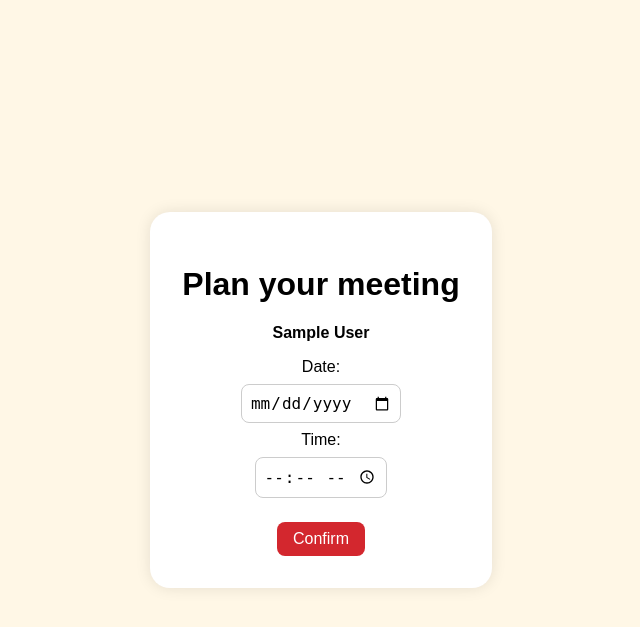
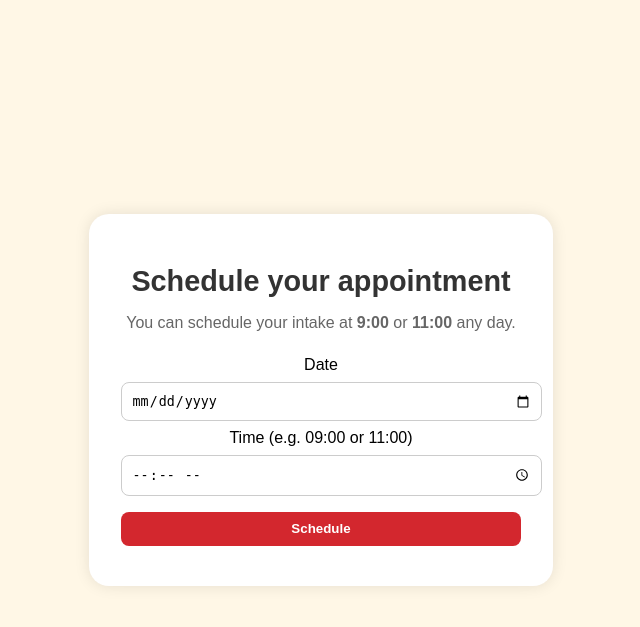
Before and after one commit to Joepheusschen/BagelBoy-Backend, a Flask app: template templates/schedule.html in a window 1280 px wide. Shown: the top 627 px of the page, without its empty margins (319-959 px from the left). Run offline with Flask 3, Linux system fonts and the light colour scheme; the template is opened without the code that fills it: most values are stand-ins (such as "Sample title", 1, 10 or a date in 2020); parts of the project's set-up code (start-up, migrations or seed data) failed here and were passed over.

Commit message:
Update schedule.html

```diff
--- a/templates/schedule.html
+++ b/templates/schedule.html
@@ -2,11 +2,11 @@
 <html lang="en">
 <head>
   <meta charset="UTF-8">
-  <title>Plan your meeting</title>
+  <title>Schedule Your Appointment</title>
   <style>
     body {
+      font-family: 'Arial Rounded MT Bold', sans-serif;
       background-color: #fff7e6;
-      font-family: 'Arial Rounded MT Bold', sans-serif;
       display: flex;
       justify-content: center;
       align-items: center;
@@ -19,42 +19,53 @@
       border-radius: 20px;
       box-shadow: 0 0 15px rgba(0,0,0,0.1);
       text-align: center;
+      max-width: 400px;
+      width: 100%;
     }
-    input {
+    h1 {
+      font-size: 1.8rem;
+      color: #333;
+      margin-bottom: 1rem;
+    }
+    p {
+      font-size: 1rem;
+      color: #666;
+    }
+    form {
+      margin-top: 1.5rem;
+    }
+    input, button {
+      width: 100%;
+      padding: 0.6rem;
       margin: 0.5rem 0;
-      padding: 0.5rem;
+      border-radius: 8px;
       border: 1px solid #ccc;
-      border-radius: 8px;
-      font-size: 1rem;
     }
     button {
       background-color: #d3272e;
       color: white;
-      padding: 0.5rem 1rem;
+      font-weight: bold;
       border: none;
-      border-radius: 8px;
-      font-size: 1rem;
       cursor: pointer;
-      margin-top: 1rem;
     }
   </style>
 </head>
 <body>
   <div class="container">
-    <h1>Plan your meeting</h1>
+    <h1>Schedule your appointment</h1>
+    <p>You can schedule your intake at <strong>9:00</strong> or <strong>11:00</strong> any day.</p>
     <form method="POST">
-      <p><strong>{{ first_name }} {{ last_name }}</strong></p>
       <input type="hidden" name="first_name" value="{{ first_name }}">
       <input type="hidden" name="last_name" value="{{ last_name }}">
       <input type="hidden" name="email" value="{{ email }}">
 
-      <label for="date">Date:</label><br>
-      <input type="date" name="date" required><br>
+      <label for="date">Date</label>
+      <input type="date" name="date" required>
 
-      <label for="time">Time:</label><br>
-      <input type="time" name="time" required><br>
+      <label for="time">Time (e.g. 09:00 or 11:00)</label>
+      <input type="time" name="time" required>
 
-      <button type="submit">Confirm</button>
+      <button type="submit">Schedule</button>
     </form>
   </div>
 </body>
```
